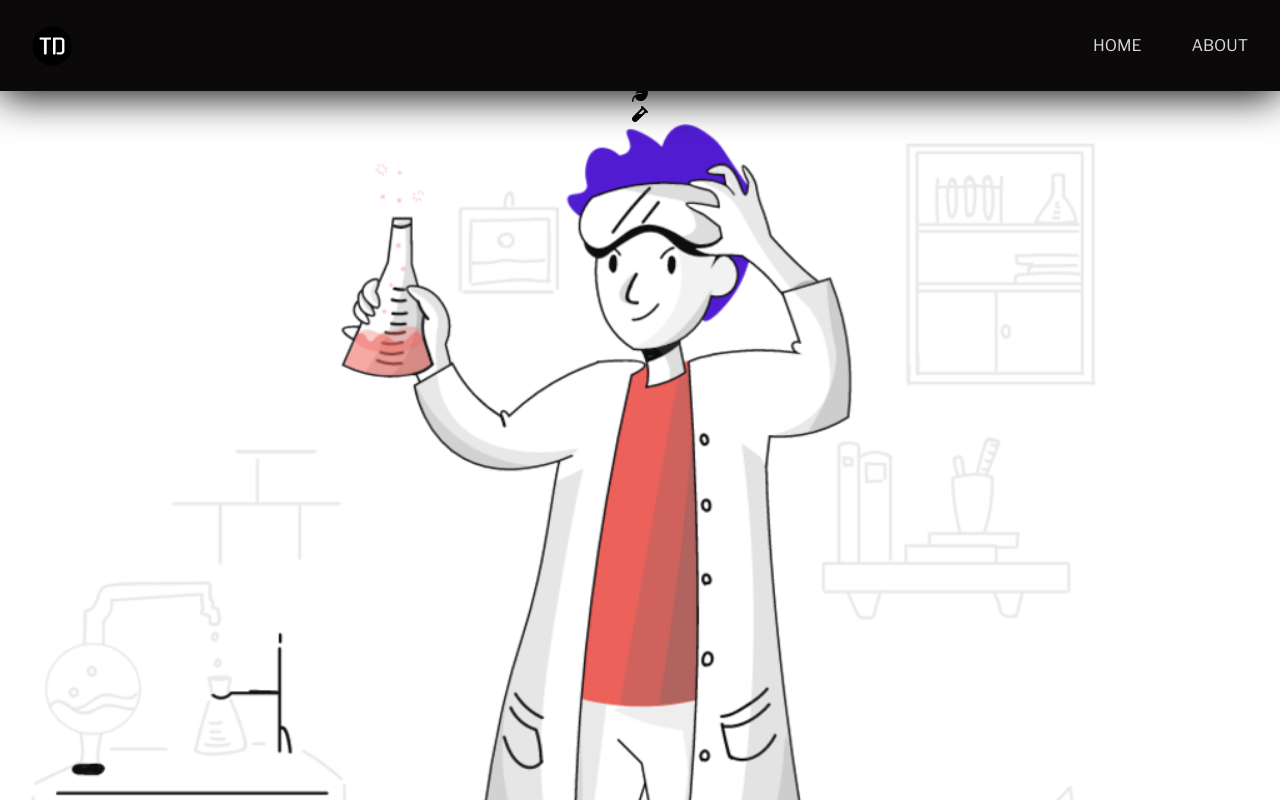
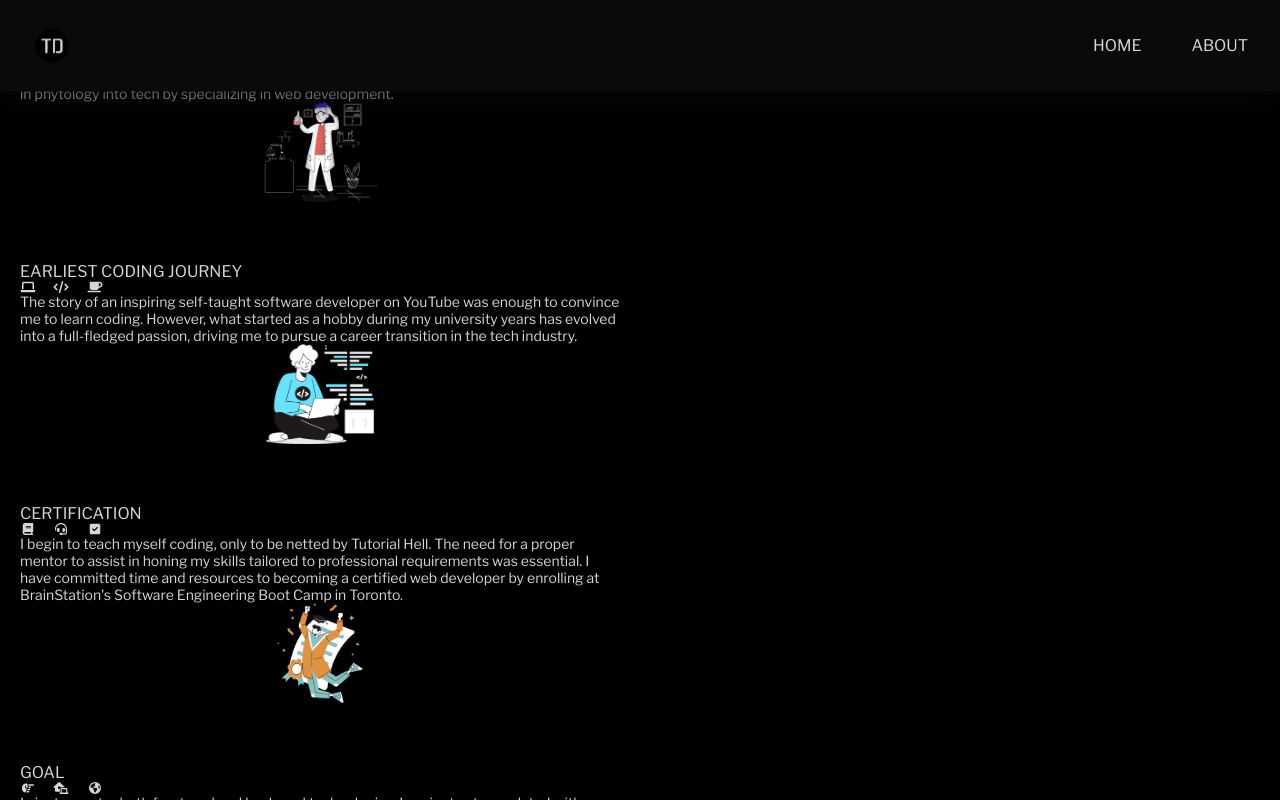
Before and after one commit to Tsedhondup/Portfolio, a React (Create React App) app: page /About in a window 1280 px wide. Shown: the top 800 px of the page. Built offline with nearby package versions, Linux system fonts and the light colour scheme.

Commit message:
base styles applied to about-contents

```diff
--- a/src/Components/AboutFirst/AboutFirst.js
+++ b/src/Components/AboutFirst/AboutFirst.js
@@ -52,7 +52,7 @@ const AboutFirst = (props) => {
      * BORDERS ARE BEING RENDERED BASED ON ID OF AN ITEM
      */
     return (
-      <motion.div key={item.id} className="about__content-item">
+      <motion.div key={item.id} className="about__item">
         {/* TEXTC-CONTAINER */}
         <div className="about__text">
           <motion.h2
@@ -73,24 +73,6 @@ const AboutFirst = (props) => {
           >
             {item.header}
           </motion.h2>
-          <motion.p
-            className="about-text__body"
-            initial={{
-              opacity: 0,
-              y: 60,
-            }}
-            whileInView={{
-              opacity: 1,
-              y: 0,
-              transition: {
-                duration: bodyDuration,
-                ease: "linear",
-              },
-            }}
-            viewport={{ once: true, amount: 0.2 }}
-          >
-            {item.body}
-          </motion.p>
           <motion.div
             className="about__icons-container"
             initial={{
@@ -109,12 +91,30 @@ const AboutFirst = (props) => {
           >
             {item.icons.map((item, index) => {
               return (
-                <span key={index} className="about__icons-container--icon">
-                  <FontAwesomeIcon icon={item} />
+                <span key={index} className="about__icons-container--icon-wrapper">
+                  <FontAwesomeIcon icon={item} className="about__icons-container--icon"/>
                 </span>
               );
             })}
           </motion.div>
+          <motion.p
+            className="about__text--body"
+            initial={{
+              opacity: 0,
+              y: 60,
+            }}
+            whileInView={{
+              opacity: 1,
+              y: 0,
+              transition: {
+                duration: bodyDuration,
+                ease: "linear",
+              },
+            }}
+            viewport={{ once: true, amount: 0.2 }}
+          >
+            {item.body}
+          </motion.p>
         </div>
         {/* IMAGE CONTAINER */}
         <div className="about__image-container">
@@ -129,6 +129,7 @@ const AboutFirst = (props) => {
   });
   return (
     <section className="about">
+      <h2 className="about__header">About</h2>
       <div className="about_content" ref={refElement}>
         {aboutTextElements}
       </div>
--- a/src/Components/AboutFirst/AboutFirst.scss
+++ b/src/Components/AboutFirst/AboutFirst.scss
@@ -1,9 +1,8 @@
 @import "../../styles/partials/mixins";
 @import "../../styles/partials/_variables";
-.about-first {
+.about {
   padding-top: 100px;
   box-sizing: border-box;
-
   background-color: #ffffff;
   background-color: #000;
 
@@ -26,124 +25,18 @@
     margin: auto;
   }
 
-  // About header for mobile view
-  &__mobile-header {
-    color: $ebony;
-    font-size: 18px;
-    text-align: left;
-    text-transform: uppercase;
-    padding: 16px 0px;
-    padding-bottom: 16px;
-    position: relative;
-    z-index: 5;
-    @include tablet {
-      display: none;
-    }
-  }
-  // Image container - also contains header for tablet and desktop
-  &__image-container {
-    display: none;
-    @include tablet {
-      background-color: $black;
-      display: flex;
-      flex-direction: column;
-      margin-top: 150px;
-    }
-
-    // Profile image wrapper
-    &--img-wrapper {
-      height: 100%;
-      display: flex;
-      align-items: end;
-      @include tablet {
-        width: 100%;
-        display: flex;
-        justify-content: flex-end;
-        padding: 0px $tablet-margin;
-      }
-    }
-    // Profile image
-    &--img {
-      object-fit: contain;
-      display: block;
-      width: 300px;
-      border-radius: 5px;
-      margin: auto;
-      position: relative;
-      filter: drop-shadow(2px 2px 20px $ebony);
-
-      @include tablet {
-        max-width: 400px;
-        margin: unset;
-      }
-      @include desktop {
-        width: 500px;
-      }
-    }
-    // About header for tablet and desktop
-    &--text {
-      display: none;
-      @include tablet {
-        display: block;
-        align-content: center;
-        height: 100%;
-        color: $pewter;
-        font-size: 20px;
-        font-weight: 600;
-        text-align: center;
-        text-transform: uppercase;
-        letter-spacing: 0.3em;
-      }
-      @include desktop {
-        font-size: 30px;
-      }
-    }
-  }
-}
-
-.about-testing {
-  margin-top: 150px;
+  // SINGLE ABOUT DATA
+  &__item {
     padding: 20px;
     margin-bottom: 20px;
-  font-size: 12px;
     color: $pewter;
-  &__item {
-    padding: 16px;
   }
-}
-
-// About text container
-.about-text-container {
-  padding: $mobile-margin;
-  display: none;
-  @include tablet {
-    padding: 0px;
-    padding-right: $tablet-margin;
-    padding-top: 150px;
-  }
-  @include desktop {
-    padding-top: 200px;
-  }
-}
-// About text content
-.about-text {
-  padding: 32px 16px;
-  background-color: rgba(255, 255, 255, 0.8);
-
-  @include tablet {
-    padding: 32px;
-    background-color: unset;
-  }
-  // About text content title
-  &__title {
-    display: flex;
-    color: $ebony;
-    justify-content: flex-start;
-    align-items: center;
-    font-size: 13px;
-    font-weight: normal;
+  // ABOUT TEXT CONTAINER
+  &__text {
+    &--header {
+      font: 13px;
       text-transform: uppercase;
-    padding-bottom: 16px;
+      font-weight: 400;
       @include tablet {
         font-size: 14px;
       }
@@ -151,14 +44,8 @@
         font-size: 16px;
       }
     }
-  // About text content paragraph
-  &__para {
-    color: $black;
+    &--body {
       font-size: 12px;
-    font-weight: 200;
-    line-height: 1.6em;
-    padding-bottom: 16px;
-
       @include tablet {
         font-size: 13px;
       }
@@ -166,98 +53,27 @@
         font-size: 14px;
       }
     }
-  // About text content icon container
-  &__icon-container {
+  }
+
+  &__icons-container {
     display: flex;
     justify-content: flex-start;
-    align-items: center;
-    // All icons
-    &--icons {
-      width: auto;
-      padding-right: 10px;
-      color: #a70000;
-      transition: 0.5;
+    max-width: 100px;
+    &--icon-wrapper {
+      font-size: 12px;
+      display: flex;
+      justify-content: flex-start;
     }
-    &--icons:hover {
-      scale: 1.5;
+    &--icon {
+      width: 16px;
+    }
   }
 
-    // Specific icon color-scheme:
-    &--icon-dna {
-      color: $dna;
-    }
-    &--icon-leaf {
-      color: $leaf;
-    }
-    &--icon-vial {
-      color: $vial;
-    }
-    &--icon-laptop {
-      color: $laptop;
-    }
-    &--icon-code {
-      color: $code;
-    }
-    &--icon-coffee {
-      color: $coffee;
-    }
-    &--icon-book {
-      color: $book;
-    }
-    &--icon-head-set {
-      color: $headSet;
-    }
-    &--icon-check-square {
-      color: $checkSquare;
-    }
-    &--icon-point-right {
-      color: $pointRight;
-    }
-    &--icon-house {
-      color: $house;
-    }
-    &--icon-globe {
-      color: $globe;
-    }
-  }
-  &__icon-container-2,
-  &__icon-container-4 {
-    display: flex;
-    justify-content: flex-end;
-    @include tablet {
-      justify-content: flex-start;
+  &__image-container {
+    &--image {
+      display: block;
+      object-fit: contain;
+      height: 100px;
     }
   }
 }
-
-.about-text-education {
-  border-top: 1px solid $pewter;
-  border-left: 1px solid $pewter;
-  border-bottom: 1px solid $pewter;
-  @include tablet {
-    border: unset;
-    // padding-top: 0px;
-  }
-}
-.about-text-journey {
-  border-right: 1px solid $pewter;
-  border-bottom: 1px solid $pewter;
-  @include tablet {
-    border: unset;
-  }
-}
-.about-text-certification {
-  border-bottom: 1px solid $pewter;
-  border-left: 1px solid $pewter;
-  @include tablet {
-    border: unset;
-  }
-}
-.about-text-goals {
-  border-right: 1px solid $pewter;
-  border-bottom: 1px solid $pewter;
-  @include tablet {
-    border: unset;
-    margin-bottom: $tablet-margin;
-  }
-}
--- a/src/Components/Header/Header.scss
+++ b/src/Components/Header/Header.scss
@@ -15,12 +15,12 @@
 }
 // JS Dynamic class
 
+.js-header-box-shadow {
+  box-shadow: 0px 5px 40px $black; /* Bottom side shadow */
+}
 // BACKGROUND COLOR BLACK AND TEXT COLOR PEWTER FOR ABOUT PAGE
 .js-background-black {
   background-color: $black;
-}
-.js-header-box-shadow {
-  box-shadow: 0px 5px 40px $black; /* Bottom side shadow */
 }
 // Header is only shown when page is being scrolled
 .header-opaque-home-page {
--- a/src/utilities/aboutData.js
+++ b/src/utilities/aboutData.js
@@ -27,8 +27,7 @@ export const aboutData = [
   {
     id: "02",
     header: "earliest coding journey",
-    boday:
-      "The story of an inspiring self-taught software developer on YouTube was enough to convince me to learn coding. However, what started as a hobby during my university years has evolved into a full-fledged passion, driving me to pursue a career transition in the tech industry.",
+    body: "The story of an inspiring self-taught software developer on YouTube was enough to convince me to learn coding. However, what started as a hobby during my university years has evolved into a full-fledged passion, driving me to pursue a career transition in the tech industry.",
     icons: [faLaptop, faCode, faCoffee],
     image: journeyImage,
   },
```
Lines whose indentation alone changed are shown as unchanged.
